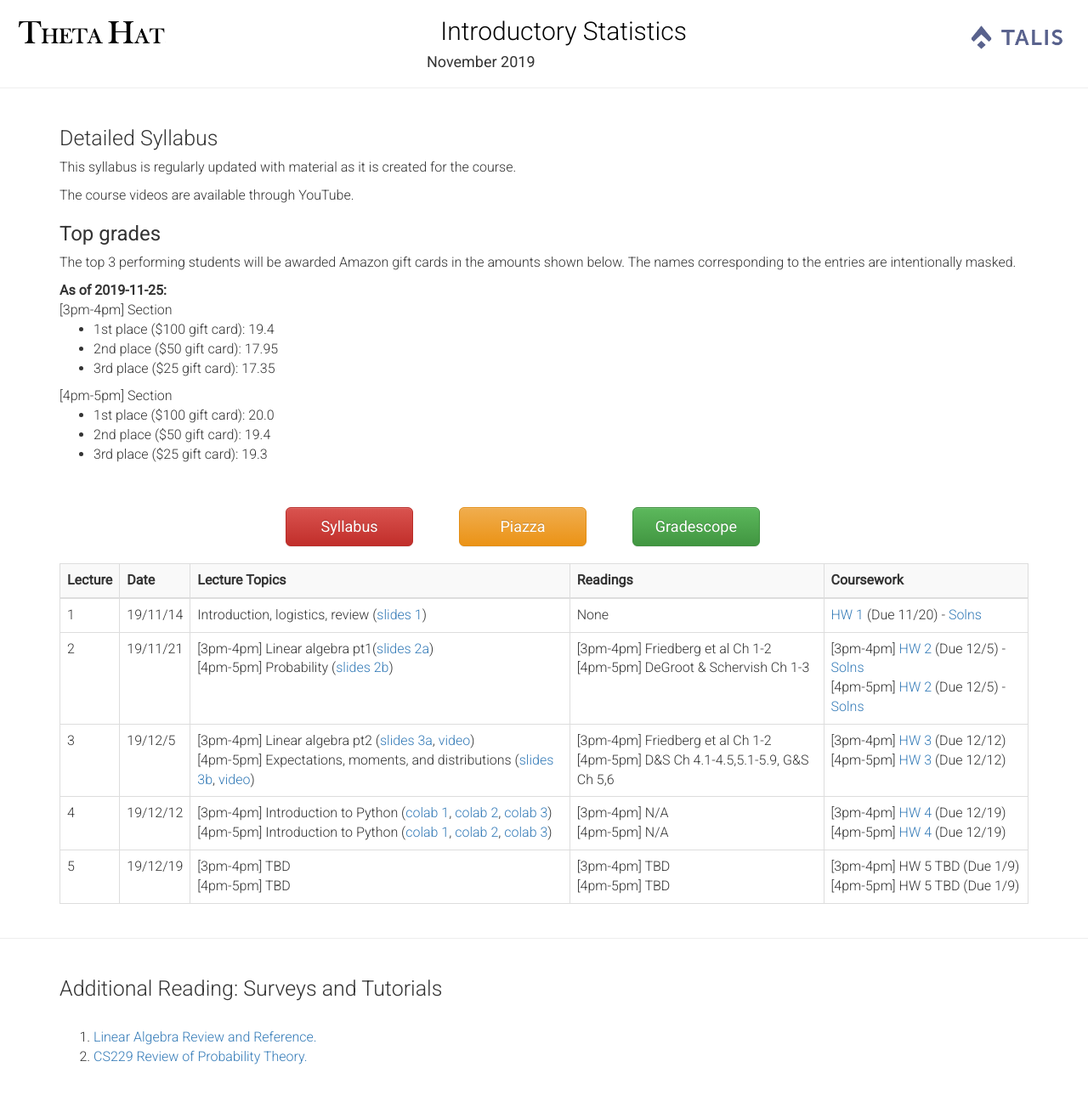
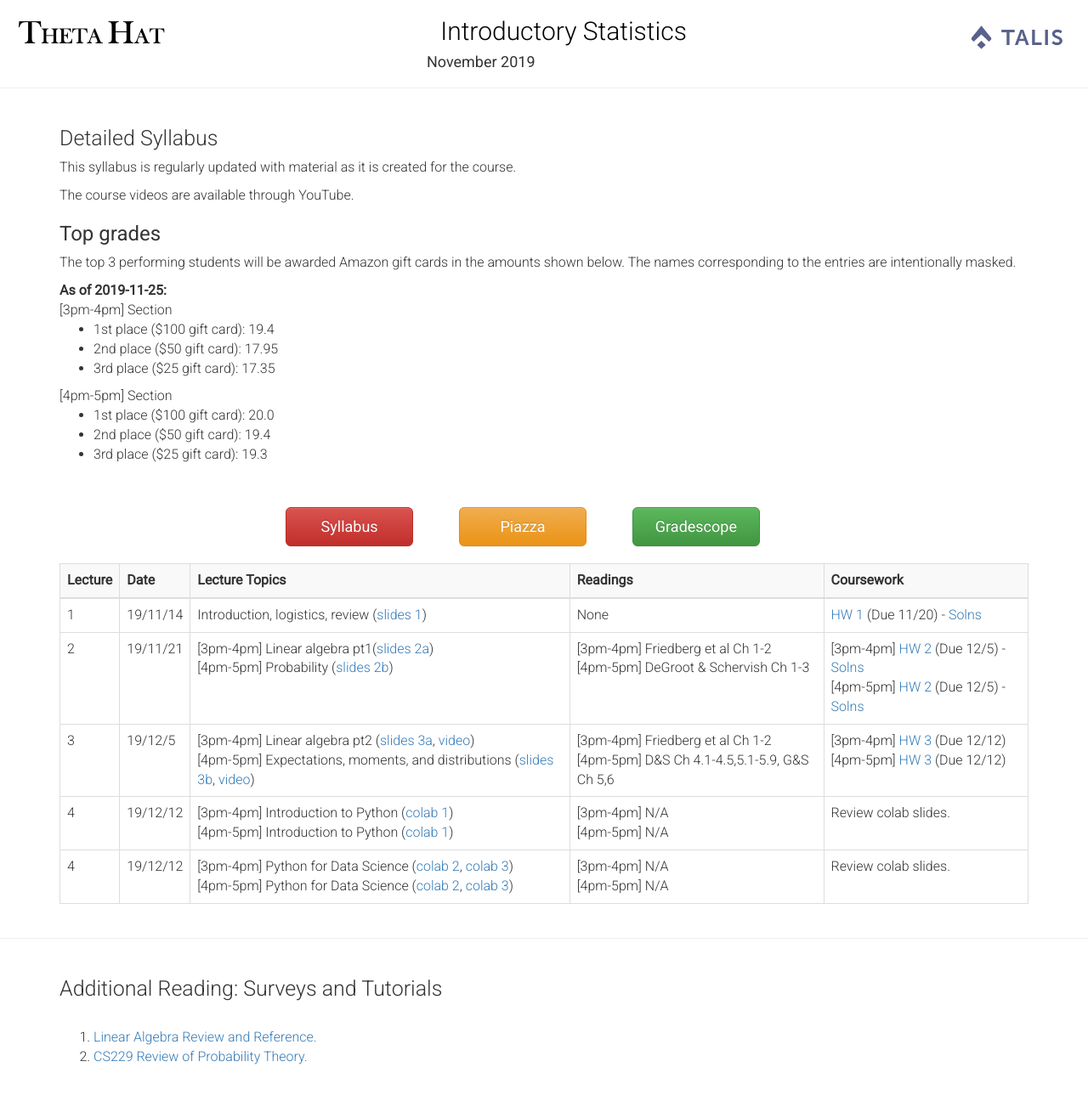
Before and after one commit to talisstats/talisstats.github.io, a Jekyll site: the page syllabus.html, which Jekyll copies as it is, in a window 1280 px wide. Shown: the whole page at 85% size. Built offline with Jekyll 4.4.1, drawn with Linux system fonts in a browser that asks for light colours; nearby versions of some CDN libraries.

Commit message:
Updates syllabus

```diff
--- a/syllabus.html
+++ b/syllabus.html
@@ -137,33 +137,31 @@
     <td>4</td>
     <td> 19/12/12 </td>
     <td>
-       [3pm-4pm] Introduction to Python (<a href="https://colab.research.google.com/drive/1c_nwUpxWs25X3Z5E26A5_NWpRCWcITUT">colab 1</a>, <a href="https://colab.research.google.com/drive/1dyyrgeCG6Y41nzWyLVSmZE0WsLpJm1WW">colab 2</a>, <a href="https://colab.research.google.com/drive/1fATgMFstZnEDkEvRFE8L1spnjtiO0Anz">colab 3</a>)  </br>
-       [4pm-5pm] Introduction to Python (<a href="https://colab.research.google.com/drive/1c_nwUpxWs25X3Z5E26A5_NWpRCWcITUT">colab 1</a>, <a href="https://colab.research.google.com/drive/1dyyrgeCG6Y41nzWyLVSmZE0WsLpJm1WW">colab 2</a>, <a href="https://colab.research.google.com/drive/1fATgMFstZnEDkEvRFE8L1spnjtiO0Anz">colab 3</a>)
+       [3pm-4pm] Introduction to Python (<a href="https://colab.research.google.com/drive/1c_nwUpxWs25X3Z5E26A5_NWpRCWcITUT">colab 1</a>) </br>
+       [4pm-5pm] Introduction to Python (<a href="https://colab.research.google.com/drive/1c_nwUpxWs25X3Z5E26A5_NWpRCWcITUT">colab 1</a>)
     </td>
     <td>
       [3pm-4pm] N/A </br>
       [4pm-5pm] N/A </br>
     </td>
     <td>
-      [3pm-4pm] <a href="https://colab.research.google.com/drive/190O9T_QZH6ZKUJgCNBHpPrRuDFhWnFR-">HW 4</a> (Due 12/19) </br>
-      [4pm-5pm] <a href="https://colab.research.google.com/drive/190O9T_QZH6ZKUJgCNBHpPrRuDFhWnFR-">HW 4</a> (Due 12/19)
+      Review colab slides.
     </td>
   </tr>
 
   <tr>
-    <td>5</td>
-    <td> 19/12/19 </td>
+    <td>4</td>
+    <td> 19/12/12 </td>
     <td>
-       [3pm-4pm] TBD </br>
-       [4pm-5pm] TBD
+       [3pm-4pm] Python for Data Science (<a href="https://colab.research.google.com/drive/1dyyrgeCG6Y41nzWyLVSmZE0WsLpJm1WW">colab 2</a>, <a href="https://colab.research.google.com/drive/1fATgMFstZnEDkEvRFE8L1spnjtiO0Anz">colab 3</a>)  </br>
+       [4pm-5pm] Python for Data Science (<a href="https://colab.research.google.com/drive/1dyyrgeCG6Y41nzWyLVSmZE0WsLpJm1WW">colab 2</a>, <a href="https://colab.research.google.com/drive/1fATgMFstZnEDkEvRFE8L1spnjtiO0Anz">colab 3</a>)
     </td>
     <td>
-      [3pm-4pm] TBD </br>
-      [4pm-5pm] TBD </br>
+      [3pm-4pm] N/A </br>
+      [4pm-5pm] N/A </br>
     </td>
     <td>
-      [3pm-4pm] HW 5 TBD (Due 1/9) </br>
-      [4pm-5pm] HW 5 TBD (Due 1/9)
+      Review colab slides.
     </td>
   </tr>
 
```
